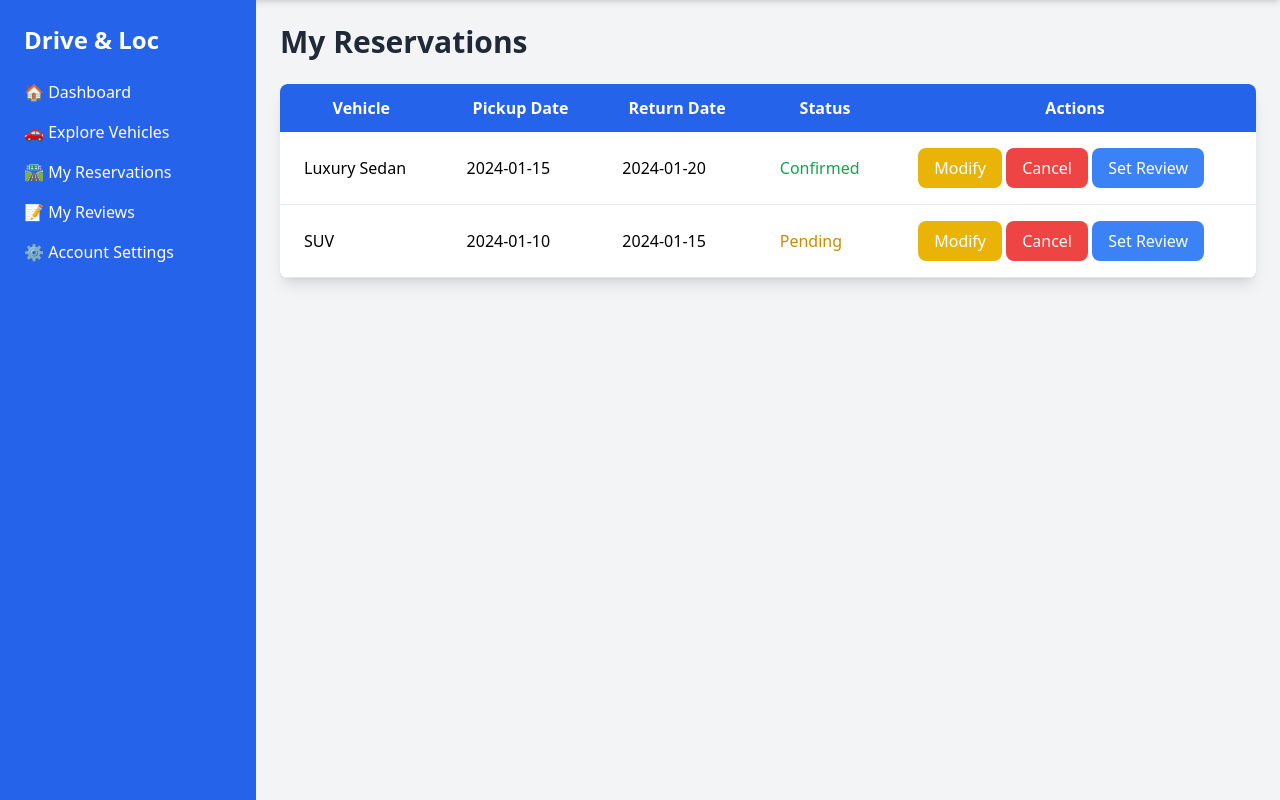
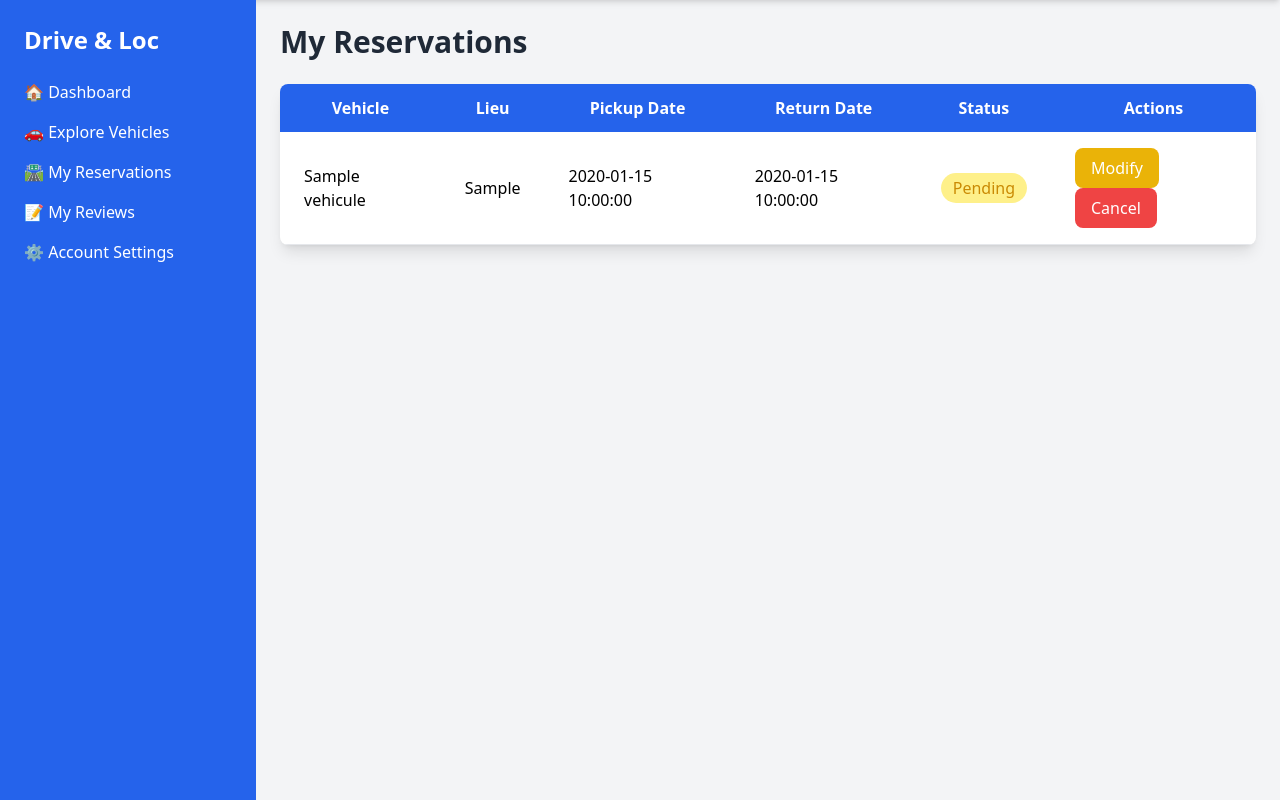
Before and after one commit to wasvlgs/drive, a PHP site: page /pages/reservation.php in a window 1280 px wide. Shown: the part 60-860 px from the top of the page. Run offline with PHP 8.4, Linux system fonts and the light colour scheme; the visitor is signed in with stand-in values (Sample User, id 1); tables that the repository leaves empty or names only in its code hold one stand-in row (values such as "Sample post"); some libraries are stand-ins or nearby versions.

Commit message:
ajouter la function de afficher les reservation de client

```diff
--- a/command.sql
+++ b/command.sql
@@ -8,7 +8,9 @@ CREATE TABLE categorie(id_categorie int(11) AUTO_INCREMENT PRIMARY KEY, nom varc
 
 CREATE TABLE vehicule(id_vehicule int(11) AUTO_INCREMENT PRIMARY KEY, modele varchar(255), prix float(10,2),disponibilite boolean,id_categorie int(11),FOREIGN KEY (id_categorie) REFERENCES categorie(id_categorie));
 
-CREATE TABLE Reservation(id_reservation int(11) AUTO_INCREMENT PRIMARY KEY,date_start date,date_end date,lieu_charge varchar(255),id_client int(11),id_vehicule int(11))
+CREATE TABLE Reservation (id_reservation INT(11) AUTO_INCREMENT PRIMARY KEY,date_start DATE,date_end DATE,lieu_charge VARCHAR(255),id_client INT(11),id_vehicule INT(11),FOREIGN KEY (id_client)     REFERENCES client(id_client)     ON DELETE CASCADE     ON UPDATE CASCADE,FOREIGN KEY (id_vehicule)     REFERENCES vehicule(id_vehicule)     ON DELETE CASCADE     ON UPDATE CASCADE
+);
+
 
 CREATE TABLE avis(id_avis int(11) AUTO_INCREMENT PRIMARY KEY,note int,commentaire text, date_avis date,time_avis time,id_client int,id_vehicule int, FOREIGN KEY (id_client) REFERENCES client(id_client), FOREIGN KEY (id_vehicule) REFERENCES vehicule(id_vehicule));
 
--- /dev/null
+++ b/commands/displayReservation.php
@@ -0,0 +1,91 @@
+
+
+
+<?php
+
+
+
+
+    class displayReservation{
+
+        private $database;
+        private $idClient;
+
+        public function __construct($db,$idClient)
+        {
+            $this->database = $db;
+            $this->idClient = $idClient;
+        }
+
+
+        public function displayReservationClient(){
+
+            $sql = "SELECT * FROM reservation INNER JOIN vehicule ON reservation.id_vehicule = vehicule.id_vehicule WHERE reservation.id_client = :idClient ORDER BY id_reservation DESC";
+            $getReservation = $this->database->prepare($sql);
+            $getReservation->bindParam(":idClient",$this->idClient);
+            if($getReservation->execute()){
+                foreach($getReservation as $reservation){
+                    $getButtons = '';
+                    $getColor = 'red';
+                    if($reservation['statut'] === "Canfirmed"){
+                        $getColor = 'green';
+                        $getButtons = '<button onclick="openModifyPopup(`'.$reservation['lieu_charge'].'`, `'.$reservation['date_start'].'`, `'.$reservation['date_end'].'`,'.$reservation['id_reservation'].')" class="bg-yellow-500 text-white px-4 py-2 rounded-lg hover:bg-yellow-600">Modify</button>
+                                <button class="bg-red-500 text-white px-4 py-2 rounded-lg hover:bg-red-600">Cancel</button>
+                                <button onclick="openReviewPopup(`'.$reservation['name'].'`)" class="bg-blue-500 text-white px-4 py-2 rounded-lg hover:bg-blue-600">Set Review</button>';
+                    }else if($reservation['statut'] === "Pending"){
+                        $getColor = 'yellow';
+                        $getButtons = '<button onclick="openModifyPopup(`'.$reservation['lieu_charge'].'`, `'.$reservation['date_start'].'`, `'.$reservation['date_end'].'`,'.$reservation['id_reservation'].')" class="bg-yellow-500 text-white px-4 py-2 rounded-lg hover:bg-yellow-600">Modify</button>
+                                <button name="delete" class="bg-red-500 text-white px-4 py-2 rounded-lg hover:bg-red-600">Cancel</button>';
+                    }else if($reservation['statut'] === "Rejected"){
+                        $getColor = 'red';
+                        $getButtons = '<button name="delete" class="bg-red-500 text-white px-4 py-2 rounded-lg hover:bg-red-600">Delete</button>';
+                    }
+
+                    echo '<tr class="border-b">
+                            <td class="py-4 px-6">'.$reservation['name'].'</td>
+                            <td class="py-4 px-6">'.$reservation['lieu_charge'].'</td>
+                            <td class="py-4 px-6">'.$reservation['date_start'].'</td>
+                            <td class="py-4 px-6">'.$reservation['date_end'].'</td>
+                            <td class="py-4 px-6 text-'.$getColor.'-600"><span class="bg-'.$getColor.'-200 py-1 px-3 rounded-[50px]">'.$reservation['statut'].'</span></td>
+                            <td class="py-4 px-6">
+                                '.$getButtons.'
+                            </td>
+                        </tr>';
+                }
+            }else{
+                echo 'Faild to get data';
+            }
+        }
+
+
+        public function editReserve($lieu,$start,$end,$getId){
+
+            $checkID = $this->database->prepare("SELECT * FROM reservation WHERE id_reservation = :idReserve");
+            $checkID->bindParam("idReserve",$getId);
+            if($checkID->execute()){
+                $reserve = $checkID->fetch(PDO::FETCH_ASSOC);
+                if($reserve['statut'] != "Rejected"){
+                    $sql2 = "UPDATE reservation SET date_start = :startDate ,date_end = :endDate ,lieu_charge = :place ,statut = 'Pending' WHERE id_reservation = :getId";
+                    $editFunction = $this->database->prepare($sql2);
+                    $editFunction->bindParam(":startDate",$start);
+                    $editFunction->bindParam(":endDate",$end);
+                    $editFunction->bindParam(":place",$lieu);
+                    $editFunction->bindParam(":getId",$getId);
+                    if($editFunction->execute()){
+                        echo '<script>Location.replace("reservation.php")</script>';
+                    }else{
+                        echo 'Faild to edit try again';
+                    }
+                }else{
+                echo '<script>alert("You are not able to edit this reservation")</script>';
+                }
+            }else{
+                echo '<script>alert("Error try again later")</script>';
+            }
+
+        }
+
+
+
+
+    }
--- a/commands/header.php
+++ b/commands/header.php
@@ -4,17 +4,19 @@
                 $getName;
 
 
-                if($_SESSION['id']){
+                if(isset($_SESSION['id']) && !empty($_SESSION['id'])){
                     $getID = $_SESSION['id'];
                 }else{
                     session_destroy();
                     echo '<script>location.replace("../login/login.php")</script>';
+                    die();
                 }
 
 
                 if($_SERVER['REQUEST_METHOD'] == "POST" && isset($_POST['logout'])){
                     session_destroy();
                     echo '<script>location.replace("../index.php")</script>';
+                    die();
                 }
 
                 require_once '../database.php';
--- a/pages/dashboard.php
+++ b/pages/dashboard.php
@@ -24,7 +24,7 @@
         <main class="flex-1 p-6">
             <!-- Welcome Section -->
             <section id="dashboard" class="mb-12">
-                <h2 class="text-3xl font-bold text-gray-800 mb-4">Welcome Back, [User Name]!</h2>
+                <h2 class="text-3xl font-bold text-gray-800 mb-4">Welcome Back, <?php echo $getName; ?>!</h2>
                 <p class="text-gray-600">Here’s a quick summary of your account and activity.</p>
                 <div class="grid grid-cols-1 sm:grid-cols-2 lg:grid-cols-4 gap-6 mt-6">
                     <!-- Stats Cards -->
--- a/pages/reservation.php
+++ b/pages/reservation.php
@@ -23,6 +23,7 @@
                     <thead>
                         <tr class="bg-blue-600 text-white">
                             <th class="py-3 px-6">Vehicle</th>
+                            <th class="py-3 px-6">Lieu</th>
                             <th class="py-3 px-6">Pickup Date</th>
                             <th class="py-3 px-6">Return Date</th>
                             <th class="py-3 px-6">Status</th>
@@ -30,48 +31,47 @@
                         </tr>
                     </thead>
                     <tbody>
-                        <!-- Reservation Item 1 -->
-                        <tr class="border-b">
-                            <td class="py-4 px-6">Luxury Sedan</td>
-                            <td class="py-4 px-6">2024-01-15</td>
-                            <td class="py-4 px-6">2024-01-20</td>
-                            <td class="py-4 px-6 text-green-600">Confirmed</td>
-                            <td class="py-4 px-6">
-                                <button onclick="openModifyPopup('Luxury Sedan', '2024-01-15', '2024-01-20')" class="bg-yellow-500 text-white px-4 py-2 rounded-lg hover:bg-yellow-600">Modify</button>
-                                <button class="bg-red-500 text-white px-4 py-2 rounded-lg hover:bg-red-600">Cancel</button>
-                                <!-- New "Set Review" Button -->
-                                <button onclick="openReviewPopup('Luxury Sedan')" class="bg-blue-500 text-white px-4 py-2 rounded-lg hover:bg-blue-600">Set Review</button>
-                            </td>
-                        </tr>
 
-                        <!-- Reservation Item 2 -->
-                        <tr class="border-b">
-                            <td class="py-4 px-6">SUV</td>
-                            <td class="py-4 px-6">2024-01-10</td>
-                            <td class="py-4 px-6">2024-01-15</td>
-                            <td class="py-4 px-6 text-yellow-600">Pending</td>
-                            <td class="py-4 px-6">
-                                <button onclick="openModifyPopup('SUV', '2024-01-10', '2024-01-15')" class="bg-yellow-500 text-white px-4 py-2 rounded-lg hover:bg-yellow-600">Modify</button>
-                                <button class="bg-red-500 text-white px-4 py-2 rounded-lg hover:bg-red-600">Cancel</button>
-                                <!-- New "Set Review" Button -->
-                                <button onclick="openReviewPopup('SUV')" class="bg-blue-500 text-white px-4 py-2 rounded-lg hover:bg-blue-600">Set Review</button>
-                            </td>
-                        </tr>
 
-                        <!-- Additional Reservation Items... -->
+                        <?php
+
+                            require_once '../commands/displayReservation.php';
+                            $conn = new database();
+                            $getReservation = new displayReservation($conn->getConnect(),$getID);
+                            $getReservation->displayReservationClient();
+
+
+                            if($_SERVER['REQUEST_METHOD'] === "POST" && isset($_POST['edit']) && !empty($_POST['edit'])){
+
+                                $getPlace = htmlspecialchars(trim($_POST['lieu']));
+                                $getStart = htmlspecialchars(trim($_POST['pickupDate']));
+                                $getEnd = htmlspecialchars(trim($_POST['returnDate']));
+                                $getReserveId = htmlspecialchars(trim($_POST['edit']));
+
+                                if(!empty($getPlace) && !empty($getStart) && !empty($getEnd) && !empty($getReserveId)){
+                                    $getReservation->editReserve($getPlace,$getStart,$getEnd,$getReserveId);
+                                }else{
+                                    echo '<script>alert("Invalid informations")</script>';
+                                }
+                            }
+
+
+
+                        ?>
+
                     </tbody>
                 </table>
             </section>
         </main>
 
     <!-- Modify Reservation Popup -->
-    <div id="modifyPopup" class="fixed inset-0 bg-gray-800 bg-opacity-50 hidden justify-center items-center">
-        <div class="bg-white rounded-lg p-6 w-96">
+    <div id="modifyPopup" class="fixed hidden flex justify-content items-center inset-0 bg-gray-800 bg-opacity-50 justify-center items-center">
+        <div class="bg-white rounded-lg p-6 w-full max-w-lg">
             <h3 class="text-2xl font-semibold mb-4">Modify Reservation</h3>
-            <form action="modify-reservation.php" method="POST">
+            <form method="POST">
                 <div class="mb-4">
-                    <label for="vehicle" class="block text-gray-700">Vehicle</label>
-                    <input type="text" id="vehicle" name="vehicle" class="w-full px-4 py-2 border border-gray-300 rounded-lg" disabled>
+                    <label for="vehicle" class="block text-gray-700">Lieu</label>
+                    <input type="text" id="vehicle" name="lieu" class="w-full px-4 py-2 border border-gray-300 rounded-lg">
                 </div>
                 <div class="mb-4">
                     <label for="pickupDate" class="block text-gray-700">Pickup Date</label>
@@ -83,15 +83,15 @@
                 </div>
                 <div class="flex justify-end space-x-4">
                     <button type="button" onclick="closeModifyPopup()" class="bg-gray-400 text-white px-4 py-2 rounded-lg hover:bg-gray-500">Cancel</button>
-                    <button type="submit" class="bg-blue-600 text-white px-4 py-2 rounded-lg hover:bg-blue-700">Save Changes</button>
+                    <button id="submit" name="edit" type="submit" class="bg-blue-600 text-white px-4 py-2 rounded-lg hover:bg-blue-700">Save Changes</button>
                 </div>
             </form>
         </div>
     </div>
 
     <!-- Set Review Popup -->
-    <div id="reviewPopup" class="fixed inset-0 bg-gray-800 bg-opacity-50 hidden justify-center items-center">
-        <div class="bg-white rounded-lg p-6 w-96">
+    <div id="reviewPopup" class="fixed hidden flex justify-content items-center inset-0 bg-gray-800 bg-opacity-50 justify-center items-center">
+        <div class="bg-white rounded-lg p-6 w-full max-w-lg">
             <h3 class="text-2xl font-semibold mb-4">Set Review for <span id="reviewVehicle"></span></h3>
             <form action="submit-review.php" method="POST">
                 <div class="mb-4">
@@ -108,7 +108,6 @@
                     <label for="reviewText" class="block text-gray-700">Review</label>
                     <textarea id="reviewText" name="reviewText" rows="4" class="w-full px-4 py-2 border border-gray-300 rounded-lg"></textarea>
                 </div>
-                <input type="hidden" id="reviewVehicleName" name="vehicle">
                 <div class="flex justify-end space-x-4">
                     <button type="button" onclick="closeReviewPopup()" class="bg-gray-400 text-white px-4 py-2 rounded-lg hover:bg-gray-500">Cancel</button>
                     <button type="submit" class="bg-green-600 text-white px-4 py-2 rounded-lg hover:bg-green-700">Submit Review</button>
@@ -119,10 +118,11 @@
 
     <script>
         // Open Modify Popup with Pre-filled Data
-        function openModifyPopup(vehicle, pickupDate, returnDate) {
-            document.getElementById("vehicle").value = vehicle;
+        function openModifyPopup(place, pickupDate, returnDate, getID) {
+            document.getElementById("vehicle").value = place;
             document.getElementById("pickupDate").value = pickupDate;
             document.getElementById("returnDate").value = returnDate;
+            document.getElementById("submit").value = getID;
             document.getElementById("modifyPopup").classList.remove("hidden");
         }
 
@@ -133,8 +133,7 @@
 
         // Open Review Popup with Vehicle Name
         function openReviewPopup(vehicle) {
-            document.getElementById("reviewVehicle").textContent = vehicle;
-            document.getElementById("reviewVehicleName").value = vehicle;
+            document.getElementById("reviewVehicle").textContent = vehicle + ' vehicule';
             document.getElementById("reviewPopup").classList.remove("hidden");
         }
 
```
Also changed, not shown: cars/car.php (+13 -14 lines), commands/reserve.php (+5 -5 lines).
